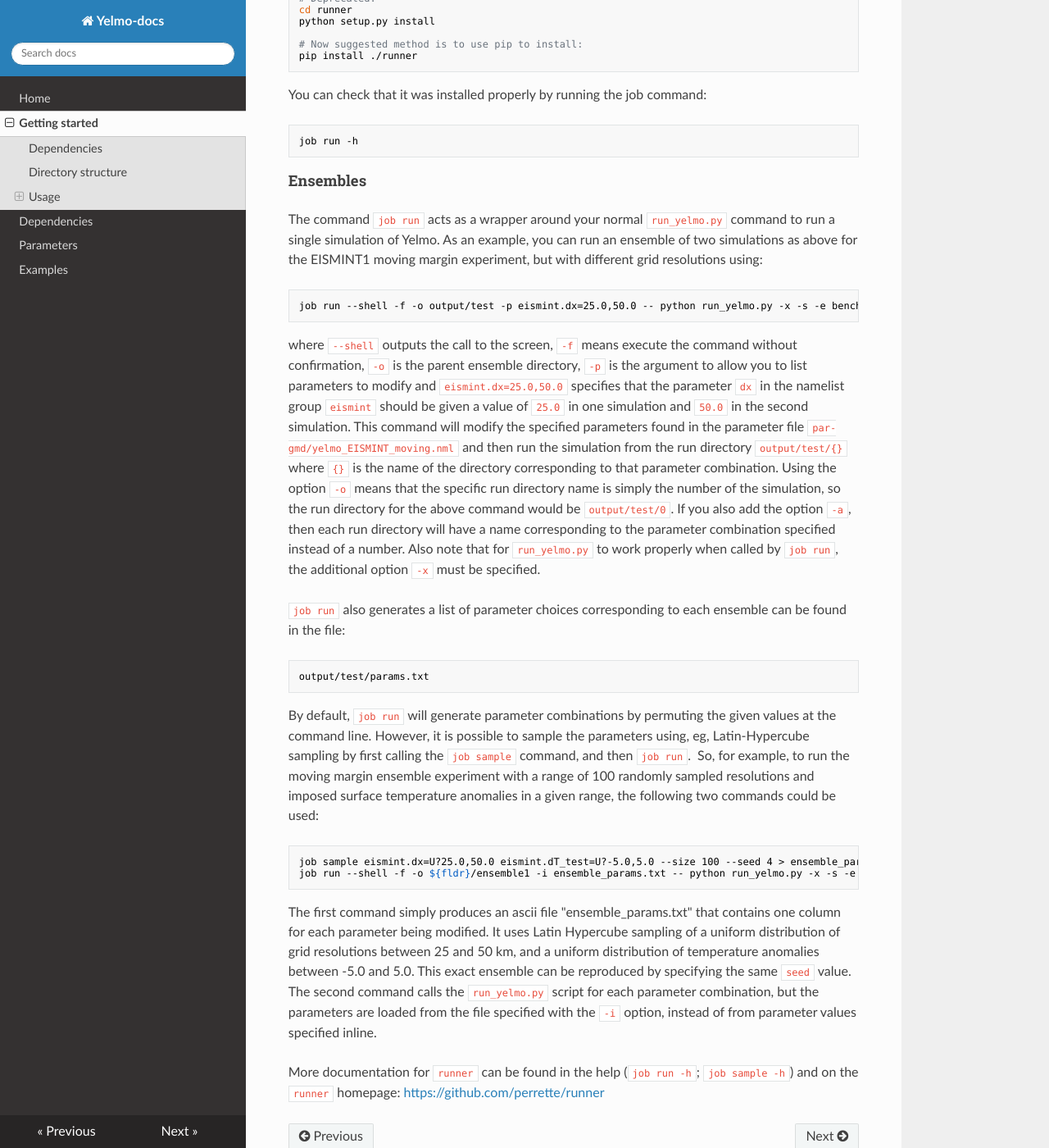
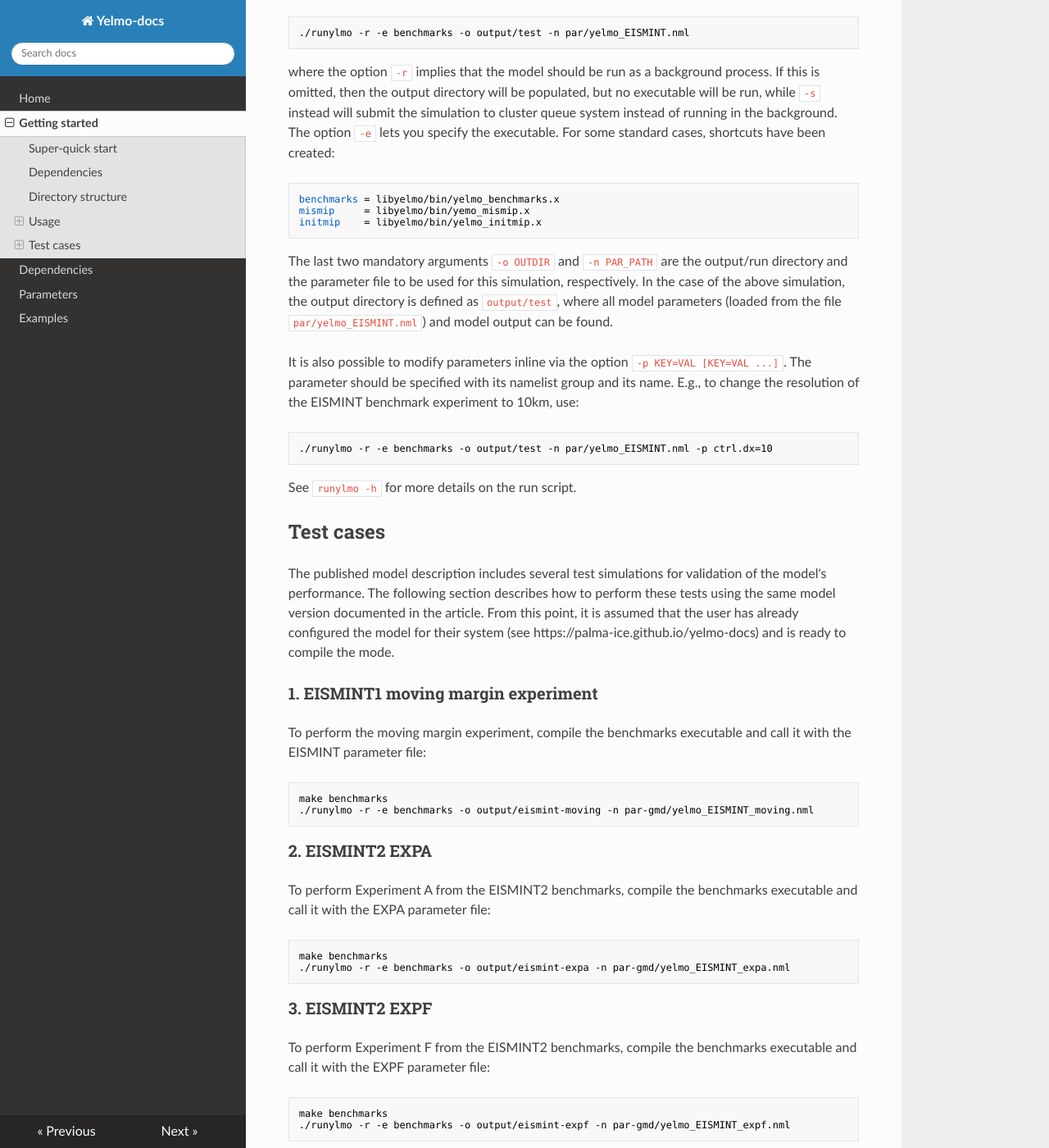
Before and after one commit to palma-ice/yelmo-docs, an MkDocs documentation site: the page built from docs/getting-started.md, in a window 1280 px wide and 1400 px high, scrolled down 3599 px. Shown: the whole window at 82% size. Built offline with MkDocs 1.6.1, drawn with Linux system fonts in a browser that asks for light colours; nearby versions of some CDN libraries; some of the changed text lies outside the part shown.

Commit message:
Updated getting started.

````diff
--- a/docs/getting-started.md
+++ b/docs/getting-started.md
@@ -1,7 +1,30 @@
 # Getting started
 
-This file describes the basic information and steps needed to get **Yelmo**
-running.
+Here you can find the basic information and steps needed to get **Yelmo** running.
+
+## Super-quick start
+
+A summary of commands to get started is given below. For more detailed information see subsequent sections.
+
+```
+# Clone repository
+git clone git@github.com:palma-ice/yelmo.git
+
+# Enter directory and run configuration script
+cd yelmo
+python config.py config/pik_ifort
+
+# Compile the benchmarks program
+make clean
+make benchmarks
+
+# Run a test simulation of the EISMINT1-moving experiment
+./runylmo -r -e benchmarks -o output/eismint1-moving -n par-gmd/yelmo_EISMINT-moving.nml
+
+# Compile the initmip program and run a simulation of Antarctica
+make initmip
+./runylmo -r -e initmip -o output/ant-pd -n par/yelmo_initmip.nml -p ctrl.clim_nm="clim_pd"
+```
 
 ## Dependencies
 
@@ -11,10 +34,12 @@
 See: [Dependencies](https://palma-ice.github.io/yelmo-docs/dependencies/)
 
 OPTIONAL:
-- Python 3.x, which is only needed for automatic configuration of the Makefile
-and the use of the script `run_yelmo.py` for job preparation and submission.
+
+- Python 3.x, which is only needed for automatic configuration of the Makefile and the use of the script `runylmo` for job preparation and submission.
+- Python library `runner` for changing parameters at the command line using `runylmo`, and for running ensembles. Installation instructions here [https://github.com/alex-robinson/runner](https://github.com/alex-robinson/runner)
 
 ## Directory structure
+
 ```fortran
     config/
         Configuration files for compilation on different systems.
@@ -37,22 +62,26 @@
 
 ## Usage
 
-**Yelmo** is hosted in a git repository. Follow the steps below to
-obtain the code, compile it and run a test simulation.
+Follow the steps below to (1) obtain the code, (2) configure the Makefile for your system,
+(3) compile the Yelmo static library and an executable program and (4) run a test simulation.
 
 ### 1. Get the code.
 
 Clone the repository from [https://github.com/palma-ice/yelmo](https://github.com/palma-ice/yelmo):
+
 ```
 git clone git@github.com:palma-ice/yelmo.git $YELMOROOT
 cd $YELMOROOT
 ```
+
 where `$YELMOROOT` is the installation directory.
 
 If you plan to make changes to the code, it is wise to check out a new branch:
+
 ```
 git checkout -b user-dev
 ```
+
 You should now be working on the branch `user-dev`.
 
 ### 2. Create the system-specific Makefile.
@@ -63,17 +92,34 @@
 cd config
 cp pik_ifort myhost_mycompiler
 ```
+
 then modify the file `myhost_mycompiler` to match your paths. Back in `$YELMOROOT`, you can then generate your Makefile with the provided python configuration script:
 
 ```
 cd $YELMOROOT
 python config.py config/myhost_mycompiler
 ```
+
 The result should be a Makefile in `$YELMOROOT` that is ready for use.
+
+#### Alternative - quickstart with Docker and VS Code
+
+Instead of a manual install, one way to get up and running quickly with Yelmo is with VS Code and Docker. It works on any plattform and uses a Linux based container. You don't need to know Docker or VS Code to get started. Just install the following:
+
+1) [Docker](https://docs.docker.com/engine/install/)
+2) [VS Code](https://code.visualstudio.com)
+3) [install the remote development extension](https://marketplace.visualstudio.com/items?itemName=ms-vscode-remote.vscode-remote-extensionpack)
+4) get the code (see below)
+
+Then make sure that Docker is running and start VS Code.
+Open the folder with the Yelmo code. Say Yes, when VS Code asks you if you want to open it in the container.
+
+Now you can directly go to step 3 below, just make sure that you use the terminal in VS Code.
 
 ### 3. Compile the code.
 
 Now you are ready to compile Yelmo as a static library:
+
 ```
 make clean    # This step is very important to avoid errors!!
 make yelmo-static [debug=1]
@@ -84,6 +130,7 @@
 Once the static library has been compiled, it can be used inside of external Fortran programs and modules
 via the statement `use yelmo`.
 To include/link yelmo-static during compilation of another program, its location must be defined:
+
 ```
 INC_YELMO = -I${YELMOROOT}/include
 LIB_YELMO = -L${YELMOROOT}/include -lyelmo
@@ -93,6 +140,7 @@
 as a stand-alone ice sheet.
 For example, it's possible to run different EISMINT benchmarks, MISMIP benchmarks and the
 ISIMIP6 INITMIP simulation for Greenland, respectively:
+
 ```
 make benchmarks    # compiles the program `libyelmo/bin/yelmo_benchmarks.x`
 make mismip        # compiles the program `libyelmo/bin/yelmo_mismip.x`
@@ -104,19 +152,19 @@
 ### 4. Run the model.
 
 Once an executable has been created, you can run the model. This can be
-achieved via the included Python job submission script `run_yelmo.py`. The following steps
+achieved via the included Python job submission script `runylmo`. The following steps
 are carried out via the script:
 
 1. The output directory is created.
 2. The executable is copied to the output directory
 3. The relevant parameter files are copied to the output directory.
-4. Links to the input data paths (`input` and `ice_data`) are created in the output directory. (Note `ice_data` is typically linked to an external data repository, and is not necessary.)
-4. The executable is run from the output directory, either as a background process or it is submitted to the queue (the script currently supports `qsubmit` and `sbatch` commands).
+4. Links to the input data paths (`input` and `ice_data`) are created in the output directory. Note that many simulations, such as benchmark experiments, do not depend on these external data sources, but the links are made anyway.
+4. The executable is run from the output directory, either as a background process or it is submitted to the queue via `sbatch` (the SLURM workload manager).
 
 To run a benchmark simulation, for example, use the following command:
 
 ```
-python run_yelmo.py -r -e benchmarks output/test par/yelmo_EISMINT.nml
+./runylmo -r -e benchmarks -o output/test -n par/yelmo_EISMINT.nml
 ```
 where the option `-r` implies that the model should be run as a background process. If this is omitted, then the output directory will be populated, but no executable will be run, while `-s` instead will submit the simulation to cluster queue system instead of running in the background. The option `-e` lets you specify the executable. For some standard cases, shortcuts have been created:
 ```
@@ -124,66 +172,80 @@
 mismip     = libyelmo/bin/yemo_mismip.x
 initmip    = libyelmo/bin/yelmo_initmip.x
 ```
-The last two mandatory arguments are always the output/run directory and the parameter file to be used for this simulation. In the case of the above simulation, the output directory is defined as `output/test`, where all model parameters (loaded from the file `par/yelmo_EISMINT.nml`) and model output can be found.
+The last two mandatory arguments `-o OUTDIR` and `-n PAR_PATH` are the output/run directory and the parameter file to be used for this simulation, respectively. In the case of the above simulation, the output directory is defined as `output/test`, where all model parameters (loaded from the file `par/yelmo_EISMINT.nml`) and model output can be found.
 
-### 5. Running ensembles
-
-The script `run_yelmo.py` has been designed to work with the Python ensemble
-generation library `runner`. This page gives instructions on how to run ensembles
-of Yelmo simulations using `run_yelmo.py` and `runner`.
-
-#### Installing `runner`
-
-I recommend installing a Python version using the Anaconda installer, even
-on a high performance computing cluster, in order to improve control of installing packages.
-
-`runner` can be installed like any Python library. The source code can be downloaded
-or cloned from here:
-[https://github.com/perrette/runner](https://github.com/perrette/runner)
-
-From inside the main directory, run the following command to install the library:
+It is also possible to modify parameters inline via the option `-p KEY=VAL [KEY=VAL ...]`. The parameter should be specified with its namelist group and its name. E.g., to change the resolution of the EISMINT benchmark experiment to 10km, use:
 ```
-# Deprecated:
-cd runner
-python setup.py install
-
-# Now suggested method is to use pip to install:
-pip install ./runner
-```
-You can check that it was installed properly by running the job command:
-```
-job run -h
+./runylmo -r -e benchmarks -o output/test -n par/yelmo_EISMINT.nml -p ctrl.dx=10
 ```
 
-#### Ensembles
+See `runylmo -h` for more details on the run script.
 
-The command `job run` acts as a wrapper around your normal `run_yelmo.py` command
-to run a single simulation of Yelmo. As an example, you can run an ensemble of
-two simulations as above for the EISMINT1 moving margin experiment,
-but with different grid resolutions using:
+## Test cases
+
+The published model description includes several test simulations for validation
+of the model's performance. The following section describes how to perform these
+tests using the same model version documented in the article. From this point,
+it is assumed that the user has already configured the model for their system
+(see https://palma-ice.github.io/yelmo-docs) and is ready to compile the mode.
+
+### 1. EISMINT1 moving margin experiment
+To perform the moving margin experiment, compile the benchmarks
+executable and call it with the EISMINT parameter file:
 ```
-job run --shell -f -o output/test -p eismint.dx=25.0,50.0 -- python run_yelmo.py -x -s -e benchmarks {} par-gmd/yelmo_EISMINT_moving.nml
-```
-where `--shell` outputs the call to the screen, `-f` means execute the command without confirmation, `-o` is the parent ensemble directory, `-p` is the argument to allow you to list parameters to modify and `eismint.dx=25.0,50.0` specifies that the parameter `dx` in the namelist group `eismint` should be given a value of `25.0` in one simulation and `50.0` in the second simulation. This command will modify the specified parameters found in the parameter file `par-gmd/yelmo_EISMINT_moving.nml` and then run the simulation from the run directory `output/test/{}` where `{}` is the name of the directory corresponding to that parameter combination. Using the option `-o` means that the specific run directory name is simply the number of the simulation, so the run directory for the above command would be `output/test/0`. If you also add the option `-a`, then each run directory will have a name corresponding to the parameter combination specified instead of a number. Also note that for `run_yelmo.py` to work properly when called by `job run`, the additional option `-x` must be specified.
-
-`job run` also generates a list of parameter choices corresponding to each ensemble can be found in the file:
-```
-output/test/params.txt
+make benchmarks
+./runylmo -r -e benchmarks -o output/eismint-moving -n par-gmd/yelmo_EISMINT_moving.nml
 ```
 
-By default, `job run` will generate parameter combinations by permuting the given values
-at the command line. However, it is possible to sample the parameters using,
-eg, Latin-Hypercube sampling by first calling the `job sample` command, and then `job run`.
-So, for example, to run the moving margin ensemble experiment with a range of 100 randomly sampled resolutions
-and imposed surface temperature anomalies in a given range, the following two commands could be used:
+### 2. EISMINT2 EXPA
+To perform Experiment A from the EISMINT2 benchmarks, compile the benchmarks
+executable and call it with the EXPA parameter file:
 ```
-job sample eismint.dx=U?25.0,50.0 eismint.dT_test=U?-5.0,5.0 --size 100 --seed 4 > ensemble_params.txt
-job run --shell -f -o ${fldr}/ensemble1 -i ensemble_params.txt -- python run_yelmo.py -x -s -e benchmarks {} par-gmd/yelmo_EISMINT_moving.nml
+make benchmarks
+./runylmo -r -e benchmarks -o output/eismint-expa -n par-gmd/yelmo_EISMINT_expa.nml
 ```
-The first command simply produces an ascii file "ensemble_params.txt" that contains one column for each parameter being modified.
-It uses Latin Hypercube sampling of a uniform distribution of grid resolutions between 25 and 50 km, and a uniform distribution of temperature anomalies between -5.0 and 5.0. This exact ensemble can be reproduced by specifying the same `seed` value. The second command calls the `run_yelmo.py` script for each parameter combination, but the parameters are loaded from
-the file specified with the `-i` option, instead of from parameter values specified inline.
 
-More documentation for `runner` can be found in the help (`job run -h`; `job sample -h`) and
-on the `runner` homepage:
-[https://github.com/perrette/runner](https://github.com/perrette/runner)
+### 3. EISMINT2 EXPF
+To perform Experiment F from the EISMINT2 benchmarks, compile the benchmarks
+executable and call it with the EXPF parameter file:
+```
+make benchmarks
+./runylmo -r -e benchmarks -o output/eismint-expf -n par-gmd/yelmo_EISMINT_expf.nml
+```
+
+### 4. MISMIP RF
+To perform the MISMIP rate factor experiment, compile the mismip executable
+and call it with the MISMIP parameter file the three parameter permutations of interest (default, subgrid and subgrid+gl-scaling):
+```
+make mismip
+./runylmo -r -e mismip -o output/mismip-rf-0 -n par-gmd/yelmo_MISMIP3D.nml -p ydyn.beta_gl_stag=0 ydyn.beta_gl_scale=0
+./runylmo -r -e mismip -o output/mismip-rf-1 -n par-gmd/yelmo_MISMIP3D.nml -p ydyn.beta_gl_stag=3 ydyn.beta_gl_scale=0
+./runylmo -r -e mismip -o output/mismip-rf-2 -n par-gmd/yelmo_MISMIP3D.nml -p ydyn.beta_gl_stag=3 ydyn.beta_gl_scale=2
+```
+To additionally change the resolution of the simulations change the parameter `mismip.dx`, e.g. for the default simulation with 10km resolution , call:
+```
+./runylmo -r -e mismip -o output/mismip-rf-0-10km -n par-gmd/yelmo_MISMIP3D.nml -p ydyn.beta_gl_stag=0 ydyn.beta_gl_scale=0 mismip.dx=10
+```
+
+### 5. Age profile experiments
+To perform the age profile experiments, compile the Fortran program `tests/test_icetemp.f90`
+and run it:
+```
+make icetemp
+./libyelmo/bin/test_icetemp.x
+```
+To perform the different permutations, it is necessary to recompile for
+single or double precision after changing the precision parameter `prec` in the file
+`src/yelmo_defs.f90`. The number of vertical grid points can be specified in the main
+program file, as well as the output filename.
+
+### 6. Antarctica present-day and glacial simulations
+To perform the Antarctica simulations as presented in the paper, it is necessary
+to compile the `initmip` executable and run with the present-day (pd) and
+glacial (lgm) parameter values:
+
+```
+make initmip
+./runylmo -r -e initmip -o output/ant-pd -n par-gmd/yelmo_Antarctica.nml -p ctrl.clim_nm="clim_pd"
+./runylmo -r -e initmip -o output/ant-lgm -n par-gmd/yelmo_Antarctica.nml -p ctrl.clim_nm="clim_lgm"
+```
````
Also changed, not shown: docs/index.md (+5 -2 lines), 1 other file.
